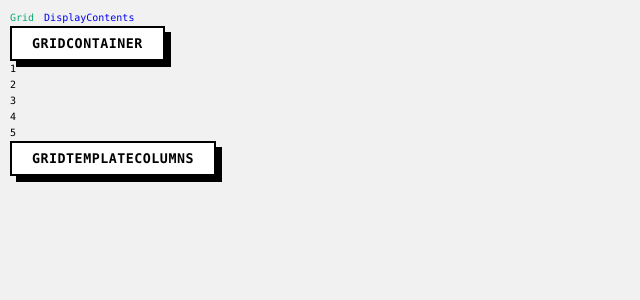
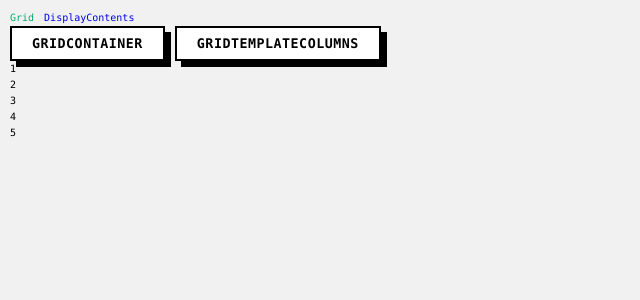
Before and after one commit to 7GBars/W3_SCHOOL_CSS_LEARNING, a React (Create React App) app: page /display/grid in a window 1280 px wide. Shown: the top 300 px of the page, without its empty margins (0-640 px from the left). Built offline with nearby package versions, Linux system fonts and the light colour scheme.

Commit message:
GridPage: -разделить блок кнопок и блок текущего примера

```diff
--- a/src/pages/display/grid/index.scss
+++ b/src/pages/display/grid/index.scss
@@ -1,3 +1,6 @@
 .grid-page-container {
-
+  .grid-page-container__buttons {
+    display: flex;
+    gap: 1rem;
+  }
 }
--- a/src/pages/display/grid/index.tsx
+++ b/src/pages/display/grid/index.tsx
@@ -3,6 +3,7 @@ import React, { FC, useMemo, useState } from 'react'
 import { Grid } from "@/units";
 import { GButton } from "@/components";
 
+import './index.scss';
 
 type TGridPageProps = {};
 
@@ -17,21 +18,30 @@ type TUnitsNames = typeof units[number]['name'];
 export const GridPage: FC<TGridPageProps> = ({}) => {
   const [currentExample, setCurrentExample] = useState<TUnitsNames>(units[0].name);
 
-  const gridExamples = useMemo(() => (
+  const exampleButtons = useMemo(() => (
     units.map(example => (
       <React.Fragment key={example.name}>
         <GButton
           textOption={{ caption: example.name, isVisible: true }}
           onClick={() => setCurrentExample(example.name)}
         />
-        {currentExample === example.name && example.component && <example.component />}
       </React.Fragment>
     ))
   ), [currentExample]);
 
+ const currentExampleComponent = useMemo(() => {
+   const currentExampleComponent = units.find(unit => unit.name === currentExample);
+   return currentExampleComponent?.component && <currentExampleComponent.component />;
+ }, [currentExample]);
+
   return (
     <div className={'grid-page-container'}>
-      {gridExamples}
+      <div className={'grid-page-container__buttons'}>
+        {exampleButtons}
+      </div>
+      <div className={'grid-page-container__example-block'}>
+        {currentExampleComponent}
+      </div>
     </div>
   );
 }
```
